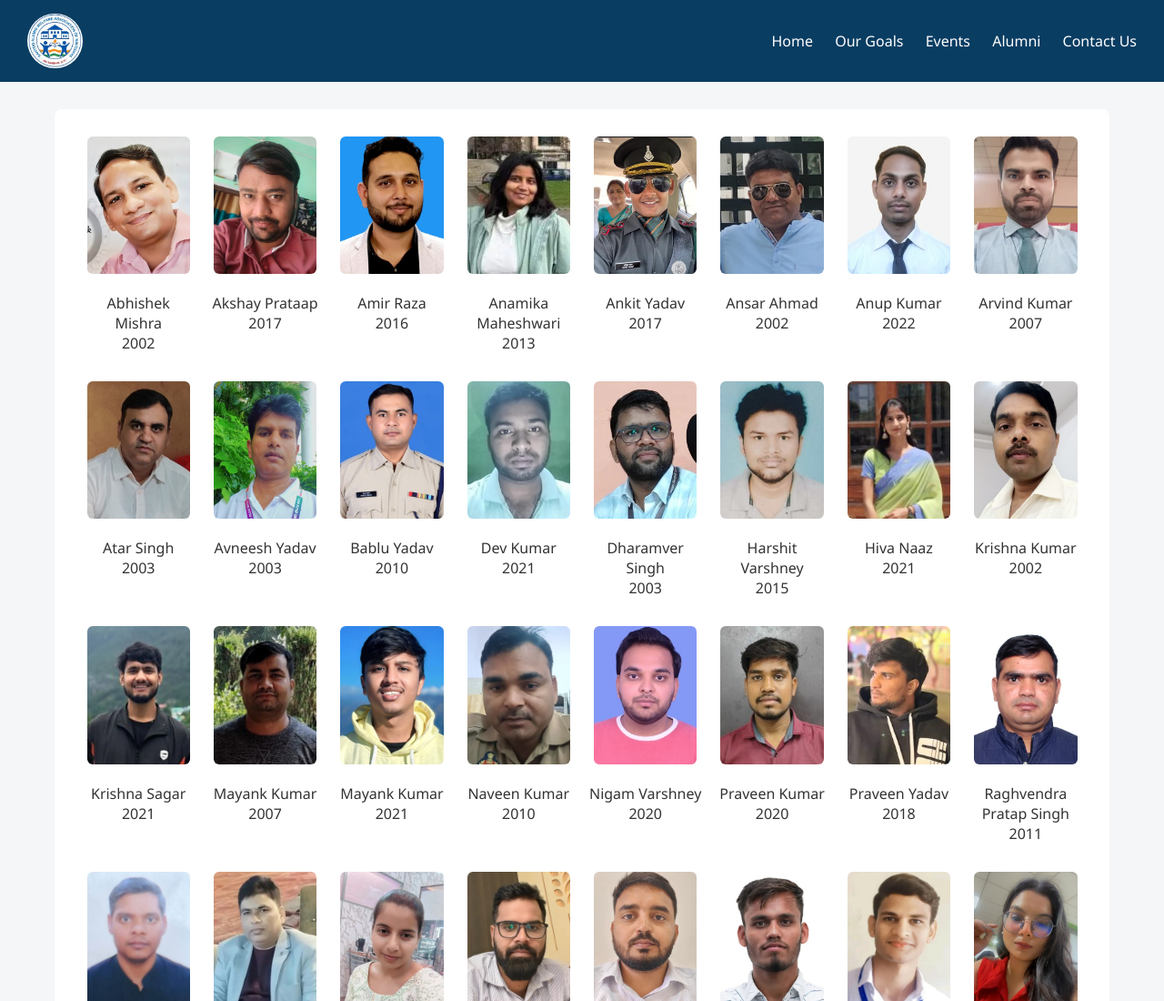
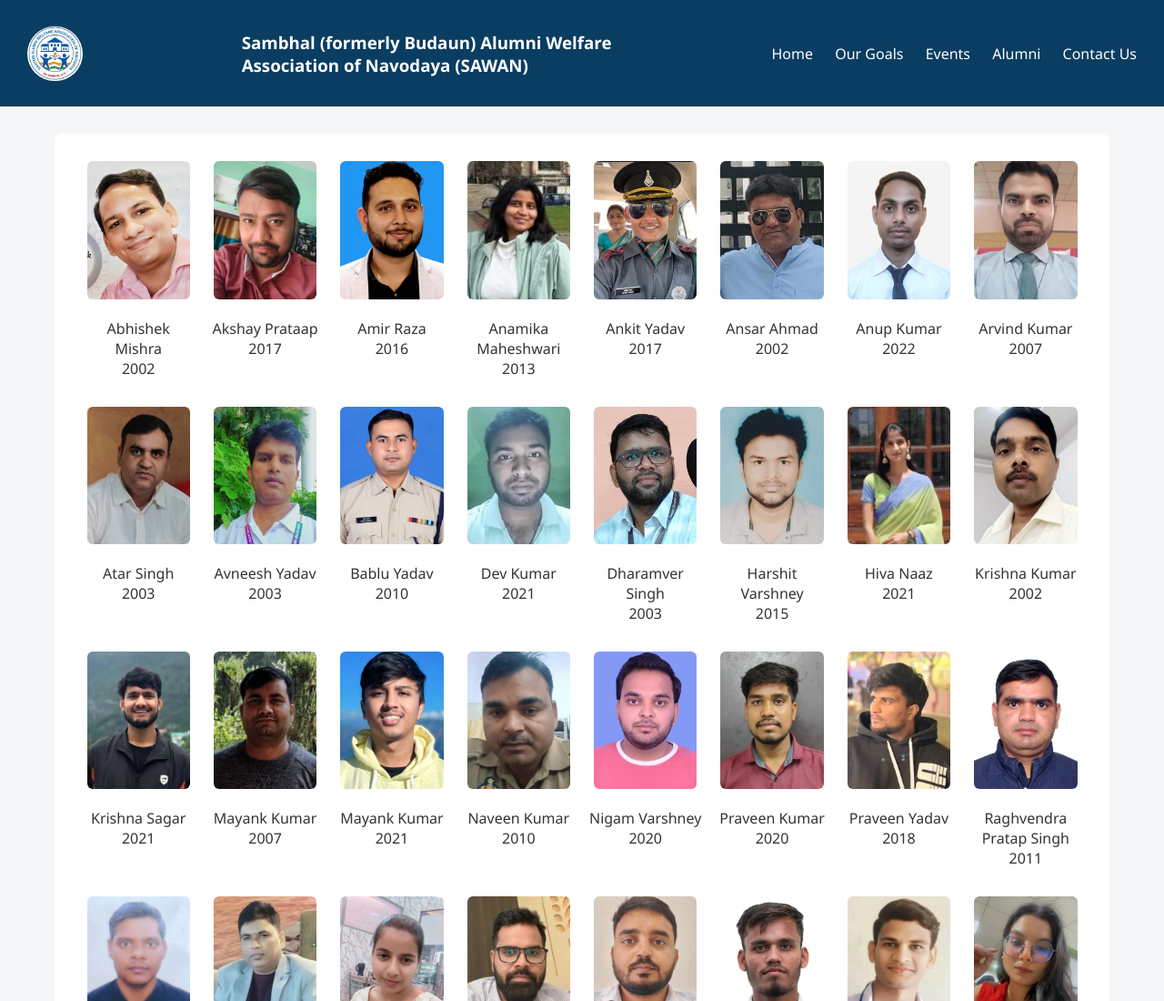
Before and after one commit to jnvsambhalalumni/sawan, a plain HTML site: page alumni.html in a window 1280 px wide. Shown: the top 1100 px of the page at 91% size. Drawn offline with Linux system fonts and the light colour scheme.

Commit message:
Update alumni.html

```diff
--- a/alumni.html
+++ b/alumni.html
@@ -3,6 +3,7 @@
 <body>
 <header>
 <img src="images/logo.jpg">
+<h3 style="margin-left: 1em;">Sambhal (formerly Budaun) Alumni Welfare<br>Association of Navodaya (SAWAN)</h3>
 <nav>
 <a href="index.html">Home</a>
 <a href="what-we-do.html">Our Goals</a>
```
